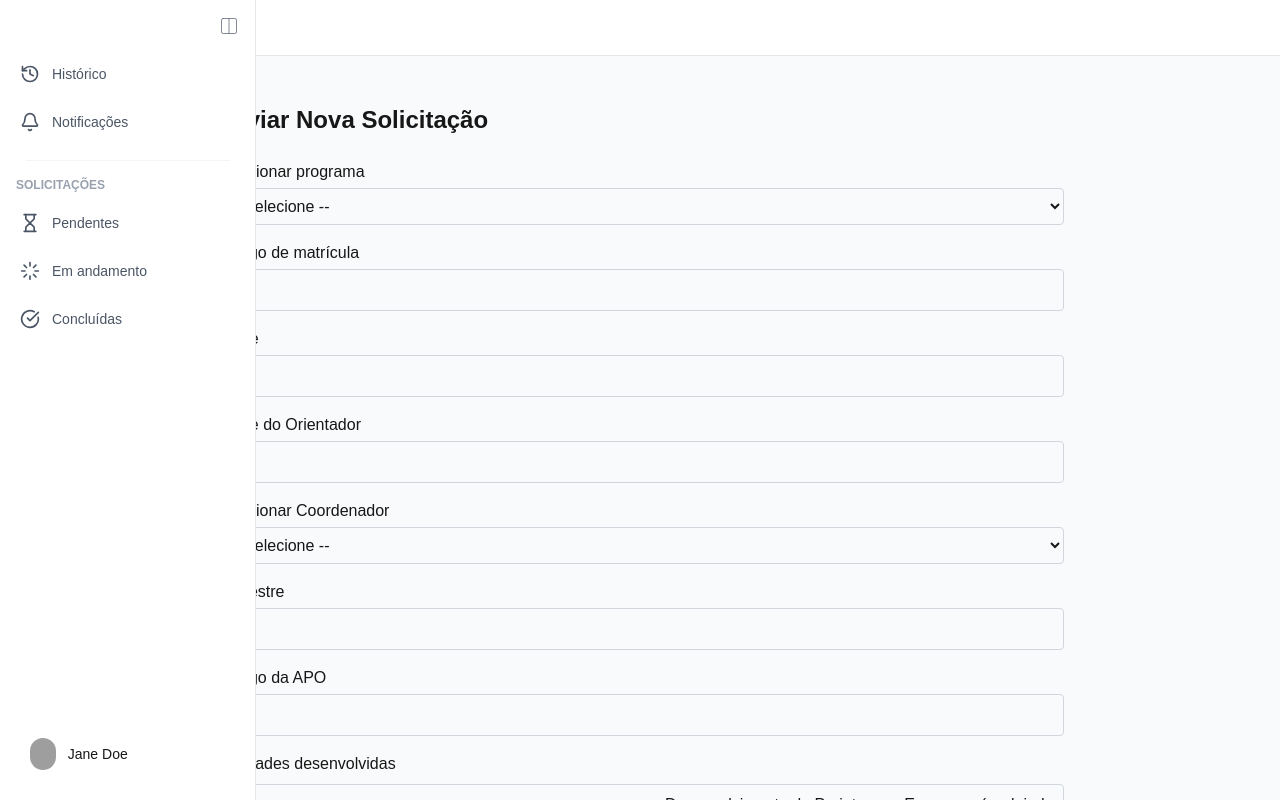
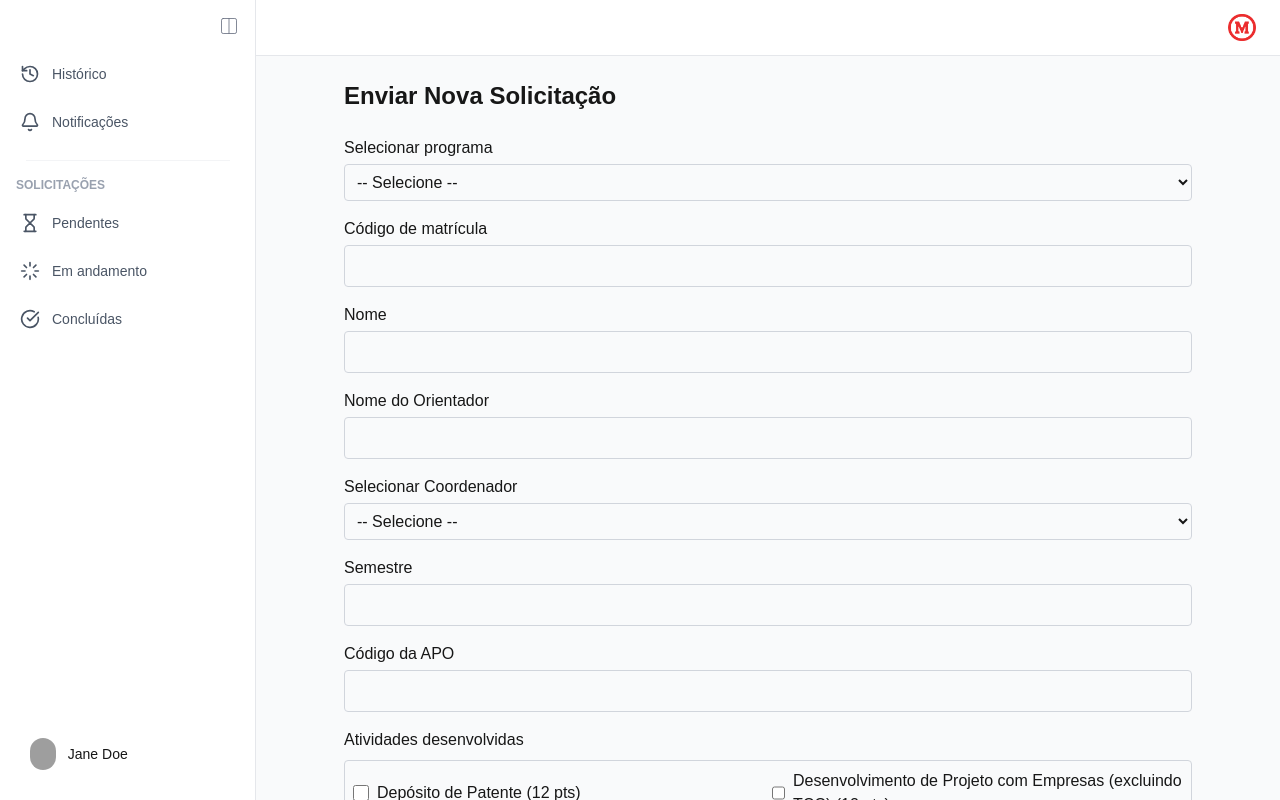
Before and after one commit to mtalala/apo-digital, a Next.js app: page /solicitacoes in a window 1280 px wide. Shown: the top 800 px of the page. Built offline with nearby package versions, Linux system fonts and the light colour scheme; grey boxes are pictures that could not be loaded.

Commit message:
feat: make topbar fixed and responsive to sidebar

```diff
--- a/app/(dashboard)/layout.tsx
+++ b/app/(dashboard)/layout.tsx
@@ -17,20 +17,24 @@ export default function DashboardLayout({
   // Ocultar botão apenas na página de /solicitacoes
   const showFab = pathname !== "/solicitacoes";
 
+  // Largura da sidebar em px (desktop)
+  const sidebarWidth = collapsed ? 60 : 256; // 5rem ou 16rem
+
   return (
     <div className="flex min-h-screen">
       {/* Sidebar lateral */}
       <Sidebar collapsed={collapsed} setCollapsed={setCollapsed} />
 
-      {/* Área principal */}
+      {/* Container que ajusta Topbar e Main */}
       <div
-        className={`flex flex-1 flex-col transition-all duration-300
-          ml-0 md:ml-${collapsed ? "20" : "64"} // Tailwind: w-20 ou w-64 da Sidebar
-        `}
+        className="flex flex-1 flex-col transition-all duration-300 ml-0 md:ml-[var(--sidebar-width)]"
+        style={{ "--sidebar-width": `${sidebarWidth}px` } as React.CSSProperties}
       >
-        <Topbar />
+        {/* Topbar ajustada */}
+        <Topbar sidebarWidth={sidebarWidth} />
 
-        <main className="flex-1 p-6 relative bg-gray-50 transition-all duration-300">
+        {/* Conteúdo principal */}
+        <main className="flex-1 pt-14 p-6 relative bg-gray-50 transition-all duration-300">
           {children}
           {showFab && <NewRequestFab />}
         </main>
--- a/components/Topbar.tsx
+++ b/components/Topbar.tsx
@@ -2,23 +2,20 @@
 
 import Image from "next/image";
 
-export default function Topbar() {
+interface TopbarProps {
+  sidebarWidth?: number; // largura da sidebar em px (desktop)
+}
+
+export default function Topbar({ sidebarWidth = 256 }: TopbarProps) {
   return (
     <header
-      className="
-        w-full
-        flex
-        items-center
-        border-b border-gray-200
-        bg-white
-        px-6
-        h-14
-      "
+      className="fixed top-0 left-0 right-0 md:left-auto flex items-center border-b border-gray-200 bg-white px-6 h-14 z-30 transition-all"
       style={{
         paddingTop: "env(safe-area-inset-top)",
+        width: sidebarWidth ? `100%` : undefined, // default para mobile
       }}
     >
-      <div className="flex items-center gap-2 ml-auto md:ml-0">
+      <div className="flex items-center gap-2 ml-auto">
         <Image
           src="/logomack.png"
           alt="Logo"
```
